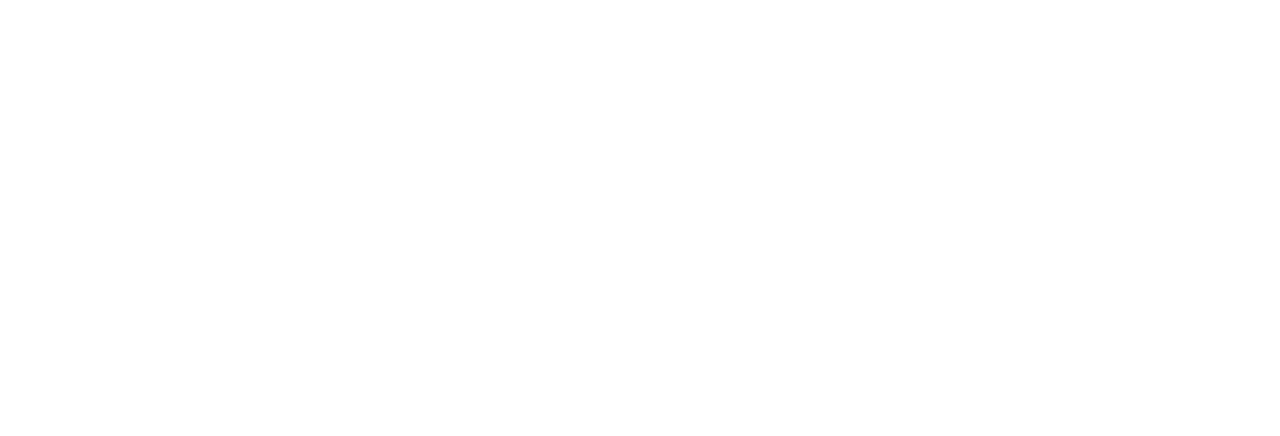
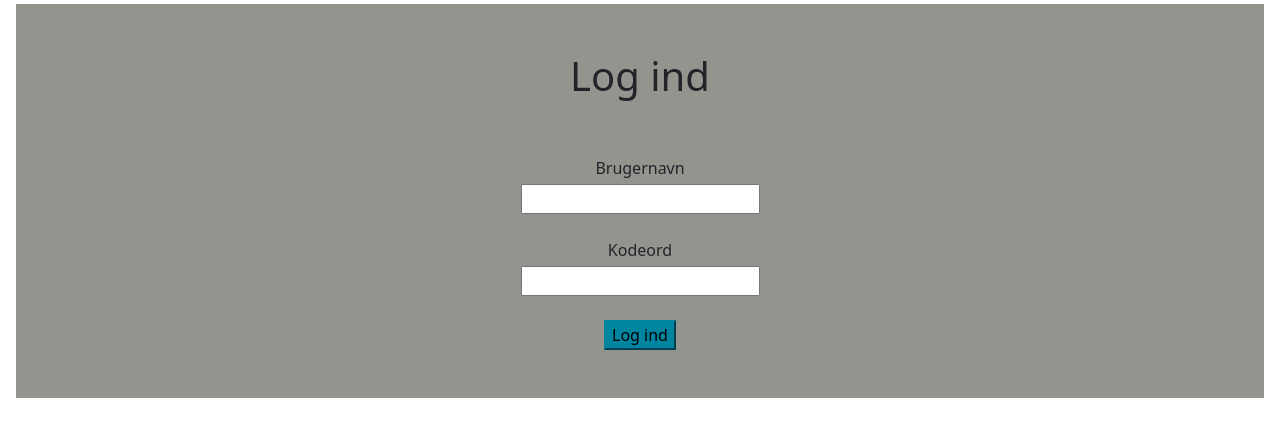
Before and after one commit to AWorkingMind/Wayfinding, a website: page index.html in a window 1280 px wide. Drawn offline with nearby package versions, Linux system fonts and the light colour scheme; files that its build step writes are made by us from their sources.

Commit message:
Log ind opsætning

```diff
--- a/css/bootstrap.scss
+++ b/css/bootstrap.scss
@@ -23,7 +23,9 @@ $theme-colors: (
 );
 
 $custom-colors: (
-        "logoColor": #ff00ff
+        "logoColor": #ff00ff,
+        "color_secondary": rgb(148,148,143),
+        "color_cta": rgb(0,133,161),
 );
 
 // Merge the maps
--- a/index.html
+++ b/index.html
@@ -28,31 +28,55 @@
 <!-- i <body> har man alt indhold på siden som brugeren kan se -->
 <body>
 
+    <div class="container-fluid">
 
+        <div class="row m-1">
 
+            <div class="bg-color_secondary text-center">
 
+                <div class="py-5">
+                    <h1>Log ind</h1>
+                </div>
 
+                <!-- Form som bruges til at få oplysninger fra brugeren. Denne information sendes så til Back-end via URL -->
+                <form method="get" action="kort.html">
 
+                    <!-- Denne div holder på label for at kunne blive stylet -->
+                    <div class="pb-1">
+                        <!-- Label (det man kan se over feltet) -->
+                        <label for="form__brugernavn">Brugernavn</label>
+                    </div>
 
+                    <!-- Denne div holder på input for at kunne blive stylet -->
+                    <div class="">
+                        <!-- Input (holder på den info man taster ind i den når der bliver "submitted" -->
+                        <input id="form__brugernavn" name="form__brugernavn" type="text" value="">
+                    </div>
 
+                    <!-- Denne div holder på label for at kunne blive stylet -->
+                    <div class="pt-4 pb-1">
+                        <!-- Label (det man kan se over feltet) -->
+                        <label for="form__kodeord">Kodeord</label>
+                    </div>
 
+                    <!-- Denne div holder på input for at kunne blive stylet -->
+                    <div class="pb-4">
+                        <!-- Input (holder på den info man taster ind i den når der bliver "submitted" -->
+                        <input id="form__kodeord" name="form__kodeord" type="text" value="">
+                    </div>
 
+                    <!-- Submit knappen -->
+                    <div class="pb-5">
+                        <input class="form_knap btn-color_cta" type="submit" value="Log ind">
+                    </div>
 
+                </form>
 
+            </div>
 
+        </div>
 
-
-
-
-
-
-
-
-
-
-
-
-
+    </div>
 
 
 <script src="node_modules/bootstrap/dist/js/bootstrap.bundle.min.js"></script>
```
